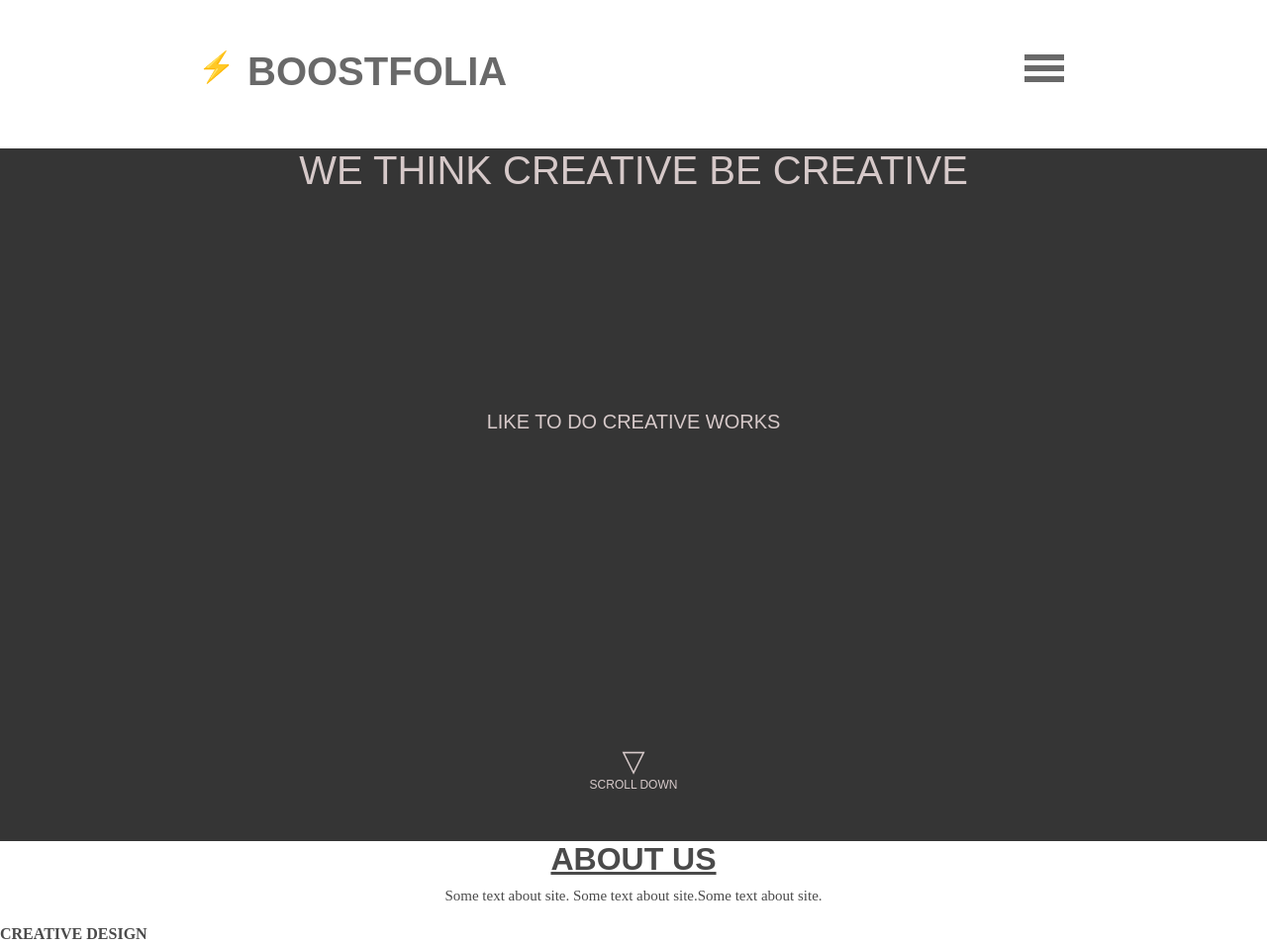
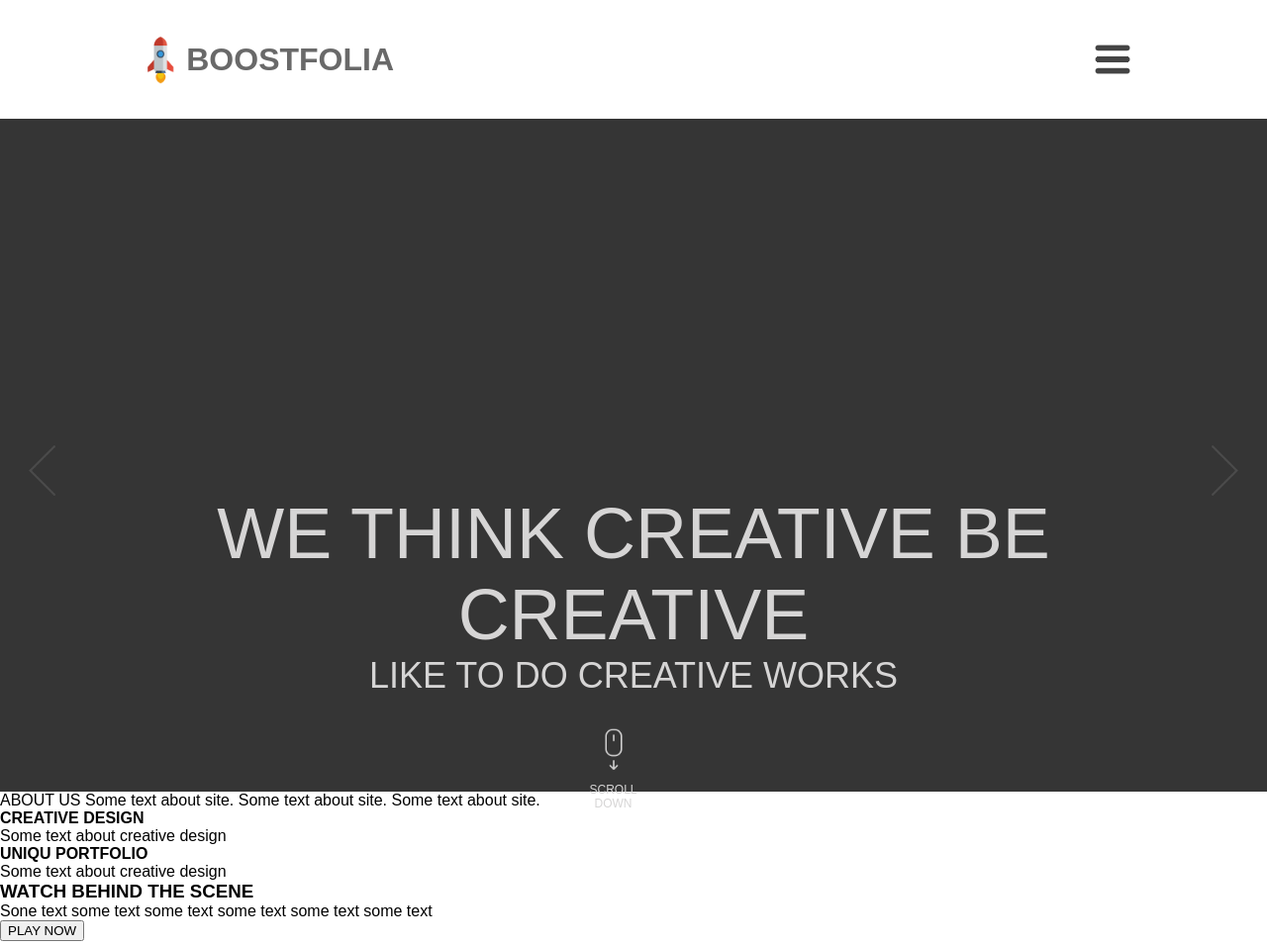
Before and after one commit to OleksandrKurlan/Site-template-, a plain HTML site: page index.html in a window 1280 px wide. Shown: the top 956 px of the page at 99% size. Drawn offline with Linux system fonts and the light colour scheme; grey boxes are pictures that could not be loaded.

Commit message:
second layout

```diff
--- a/index.html
+++ b/index.html
@@ -2,32 +2,44 @@
 <html>
 
 <head>
-        <meta charset="UTF-8"/>
+    <meta charset="UTF-8" />
     <title> HTML </title>
-        <link rel="stylesheet" type="text/css" href="mystyle.css"/>
+    <link rel="stylesheet" type="text/css" href="mystyle.css" />
 </head>
 
 <body>
-        <div class="first__page">
+    <div class="first-background">
         <header>
-                <div class="header">
-                    <div id="icon">&#x26a1;</div>
-                    <h1 class="boostfolia">BOOSTFOLIA</h1>
-                    <div class="menu"></div>
+            <div class="head-div">
+                <img class="logo" src="hiclipart.png"/>
+                <h1 class="name">BOOSTFOLIA</h1>
+                <img class="menu" src="menu.png"/>
             </div>
         </header>
-            <div class="below-header">
-                <div class="we-think">WE THINK CREATIVE BE CREATIVE</div>
-                <p id="creative-works">LIKE TO DO CREATIVE WORKS</p>
+        <div class="slider-background">
+            <div class="arrow-r">
+                <img class="arrows" src="arrow_left.png"/>
+            </div>
+            <div class="arrow-l">
+                <img class="arrows" src="arrow_right.png"/>
+            </div>
+            <div class="slider-inner">
+                <div class="we-think">We think creative be creative
+                    <div class="creative-works">Like to do creative works</div>
+                </div>
+
                     <div class="container">
-                    <div id="scroll-icon">&#x25bd;</div>
-                    <div id="scroll-down">SCROLL DOWN</div>
+                        <img class="scroll-icon" src="scroll_down.png"/>
+                        <div class="scroll-text">scroll down</div>
+                    </div>
+                </div>
             </div>
         </div>
     </div>
     <div class="about-us">
         <span class="about-us-h3">ABOUT US</span>
-            <span class="about-us-text">Some text about site. Some text about site.Some text about site.</span>
+        <span class="about-us-text">Some text about site. Some text about site.
+            Some text about site.</span>
         <div class="creative design">
             <h4 class="creative-design-h4">CREATIVE DESIGN</h4>
             <p class="about-us-text">Some text about creative design</p>
--- a/mystyle.css
+++ b/mystyle.css
@@ -2,120 +2,140 @@
     box-sizing: border-box;
 }
 
-body{
+body, p, h1, h2, h3, h4, h5, h6{
+    font-family: Arial, Helvetica, sans-serif;
     margin: 0;
 }
 
-/* Header */
-.first__page{
-    width: 100%;
+.first-background{
     height: 100vh;
 }
 
-.header{
-    color: #f8f6f6;
-    height: 150px;
+/*
+ *  header
+ *
+ *  Header includes logo, logotype(name - BOSTFOLIA)
+ *  and menu icon.
+ */
+header{
+    color: #696969;
+    width: 100%;
+    height: 15%;
+
 }
 
-#icon{
-    position: absolute;
-    left: 150px;
-    font-size: 30px;
-    margin: 50px;
-    padding-right: 2px;
+.head-div{
+    position: relative;
+    display: flex;
+    align-items: center;
+    height: 100%;
+    width: 80%;
+    margin: auto;
 }
 
-.boostfolia{
-    position: absolute;
-    left: 200px;
-    color: #696969;
-    font-size: 40px;
-    margin: 50px;
-    font-family: Arial, Helvetica, sans-serif;
+.logo{
+    vertical-align: middle;
+    height: 50px;
+    width: 50px;
+    margin-left: 1%;
 }
 
 .menu{
+    height: 30px;
     position: absolute;
-    right: 150px;
-    margin-right: 50px;
-    border-bottom: 17px double #696969;
-    border-top: 6px solid #696969;
-    content:"";
-    height: 28px;
-    width: 40px;
-    margin: 55px;
+    right: 1%;
 }
 
-/* Below Header */
-.below-header{
+/*
+ *  slider
+ *
+ *  Slider with arrows and text inside.
+ */
+.slider-background{
+    width: 100%;
     background-color: #353535;
-    height: 100%;
-    max-height: 1200px;
-    font-size: 30px;
-    color: #d6c9c9;
-    font-family: Arial, Helvetica, sans-serif;
+    height: 85vh;
+    position: relative;
 }
 
-p, h1{
-    margin: 0;
+.slider-inner{
+    width: 80%;
+    margin: auto;
+    text-transform: uppercase;
+    text-align: center;
+    color: #d6d5d5;
+    font-size: 36px;
+    position: relative;
+    height: 100%;
+
 }
 
 .we-think{
-    display: flex;
-    justify-content: center;
-    font-size: 40px;
-    vertical-align: middle;
+    font-size: 72px;
+    padding: 5.25em 0 4.75em 0 ;
+    margin-top: 0;
 }
 
-#creative-works{
-    position: relative;
-    top: 210px;
-    font-size: 20px;
-    text-align: center;
-    margin: 10px;
+.creative-works{
+    font-size: 36px;
 }
 
+/*
+ *  container
+ *
+ *  Container containes scroll down stuff.
+ */
 .container{
-    width: 100%;
     position: absolute;
     bottom: 0;
-    left: 0;
+    left: 44%;
+    height: 10%;
+    width: 8%;
+    min-width: 80px;
 }
 
-#scroll-icon{
-    display: flex;
-    justify-content: center;
-    vertical-align: bottom;
+.container:hover{
+    background-color: #696969;
 }
 
-#scroll-down{
-    display: flex;
-    justify-content: center;
+.scroll-icon{
+    height: 50px;
+}
 
+.scroll-text{
     font-size: 12px;
 }
 
-/* About Us block */
-.about-us{
-    background-color: #ffffff;
-    color: #4a4a4a;
-    position: relative;
-    height: 300px;
+/*
+ *  arrows
+ *
+ *  Arrows for slider. They cheges by hover.
+ */
+.arrow-r{
+    height: 10%;
+    position: absolute;
+    left: 0;
+    top: 46%;
+    padding: 5px;
 }
 
-.about-us-h3{
-    display: flex;
-    justify-content: center;
-    font-size: xx-large;
-    font-family: Arial, Helvetica, sans-serif;
-    text-decoration: underline;
-    margin-top: 50px;
-    font-weight: 600;
-    margin-bottom: 10px;
+.arrow-l{
+    height: 10%;
+    position: absolute;
+    right: 0;
+    top: 46%;
+    padding: 5px;
 }
 
-.about-us-text{
-    display: flex;
-    justify-content: center;
-    font-size: 15px;
+.arrows{
+    height: 75px;
+    width: auto;
 }
+
+.arrow-r:hover {
+    background-color: #696969;
+}
+
+.arrow-l:hover {
+    background-color: #696969;
+}
```
Also changed, not shown: arrow_left.png (added), arrow_right.png (added), hiclipart.png (added), menu.png (added), scroll_down.png (added), 1 other file. Lines whose indentation alone changed are shown as unchanged.
